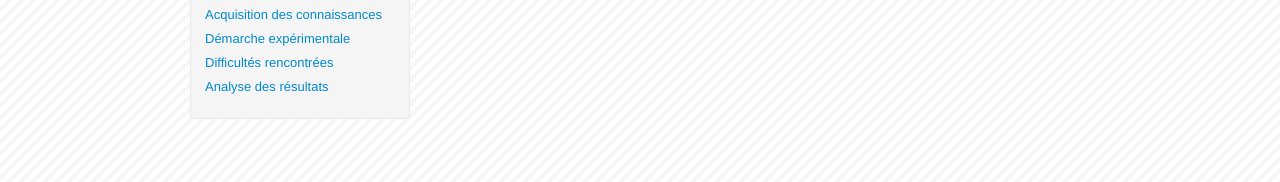
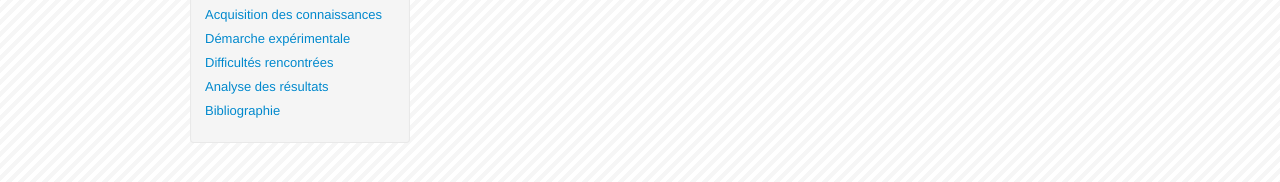
Before and after one commit to gelendir/htcpcpd, a Jekyll site: the page built from index.html, in a window 1280 px wide. Shown: the part 418-600 px from the top of the page. Built offline with Jekyll 4.4.1, drawn with Linux system fonts in a browser that asks for light colours.

Commit message:
add bibliography page

```diff
--- a/_layouts/default.html
+++ b/_layouts/default.html
@@ -64,6 +64,9 @@
                 <li>
                     <a href="{{ site.baseurl }}/pages/analyse-des-resultats.html">Analyse des résultats</a>
                 </li>
+                <li>
+                    <a href="{{ site.baseurl }}/pages/bibliographie.html">Bibliographie</a>
+                </li>
             </ul>
         </section>
 
```
